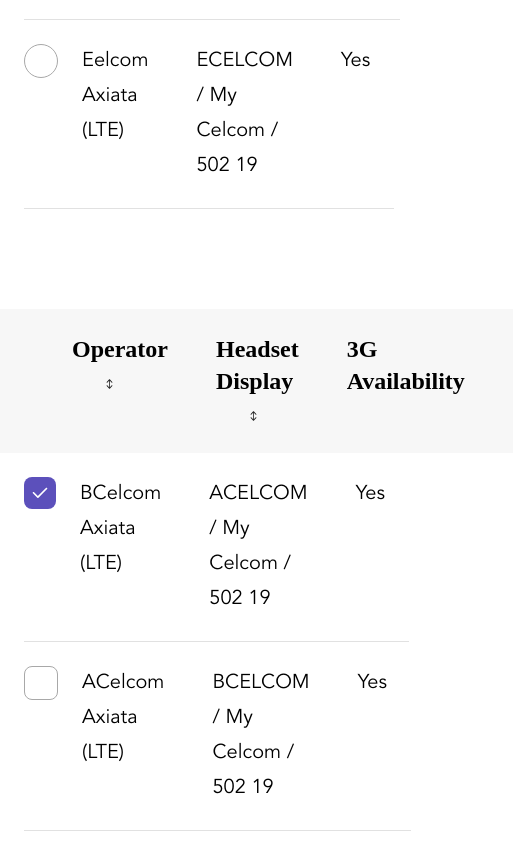
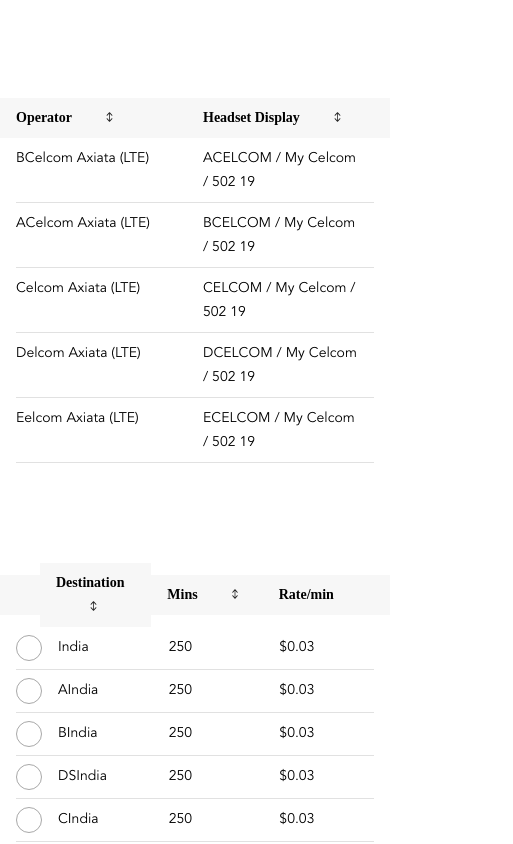
Before and after one commit to rajmohang111/ui_table, a React (Create React App) app: page / in a window 390 px wide. Shown: the part 980-1824 px from the top of the page, 513 px wide, since content can reach past the window. Built offline with nearby package versions, Linux system fonts and the light colour scheme; a web font is replaced by a local one.

Commit message:
moboile layout 2 completed

```diff
--- a/src/App.js
+++ b/src/App.js
@@ -10,32 +10,52 @@
     {
       operator: "BCelcom Axiata (LTE)",
       headsetDisplay: "ACELCOM / My Celcom / 502 19",
-      availability3G: "Yes",
-      isSelected: true,
     },
     {
       operator: "ACelcom Axiata (LTE)",
       headsetDisplay: "BCELCOM / My Celcom / 502 19",
-      availability3G: "Yes",
     },
     {
       operator: "Celcom Axiata (LTE)",
       headsetDisplay: "CELCOM / My Celcom / 502 19",
-      availability3G: "Yes",
     },
     {
       operator: "Delcom Axiata (LTE)",
       headsetDisplay: "DCELCOM / My Celcom / 502 19",
-      availability3G: "Yes",
     },
     {
       operator: "Eelcom Axiata (LTE)",
       headsetDisplay: "ECELCOM / My Celcom / 502 19",
-      availability3G: "Yes",
     },
   ];
 
-  const columns = ["operator", "headsetDisplay", "availability3G"];
+  const data1 = [
+    {
+      destination: "India",
+      mins: 250,
+      rate: "$0.03",
+    },
+    {
+      destination: "AIndia",
+      mins: 250,
+      rate: "$0.03",
+    },
+    {
+      destination: "BIndia",
+      mins: 250,
+      rate: "$0.03",
+    },
+    {
+      destination: "DSIndia",
+      mins: 250,
+      rate: "$0.03",
+    },
+    {
+      destination: "CIndia",
+      mins: 250,
+      rate: "$0.03",
+    },
+  ];
 
   const labels = [
     { label: "Operator", sort: true, sortState: "normal", field: "operator" },
@@ -45,7 +65,22 @@
       sortState: "normal",
       field: "headsetDisplay",
     },
-    { label: "3G Availability", sort: false, field: "availability3G" },
+  ];
+
+  const labels1 = [
+    {
+      label: "Destination",
+      sort: true,
+      sortState: "normal",
+      field: "destination",
+    },
+    {
+      label: "Mins",
+      sort: true,
+      sortState: "normal",
+      field: "mins",
+    },
+    { label: "Rate/min", sort: false, field: "rate" },
   ];
 
   const rowSelect = (selectedRow) => {
@@ -82,6 +117,14 @@
         rowSelect={(selection) => rowSelect(selection)}
         sortedData={(selection) => sortedData(selection)}
       />
+      <div style={{ height: 100 }}></div>
+      <UITable
+        data={data1}
+        labels={labels1}
+        config={config}
+        rowSelect={(selection) => rowSelect(selection)}
+        sortedData={(selection) => sortedData(selection)}
+      />
     </div>
   );
 }
--- a/src/UIComponents/table/Checkbox/Checkbox.css
+++ b/src/UIComponents/table/Checkbox/Checkbox.css
@@ -33,3 +33,50 @@
    positioned relative to this div
   */
 }
+
+@media only screen and (max-width: 700px) {
+  .tick {
+    height: 12px;
+    width: 12px;
+    margin-left: 6px;
+    margin-top: 6px;
+  }
+
+  .checkbox-all {
+    margin-bottom: 0px;
+    margin-top: 0px;
+  }
+
+  .checkbox {
+    margin-top: 8px;
+  }
+
+  .selected-outer-checkbox {
+    background: #5c50bb;
+    border-radius: 8px;
+    height: 24px;
+    width: 24px;
+    margin-right: 0;
+    margin-left: 0;
+    position: relative;
+    /*
+     Child elements with absolute positioning will be
+     positioned relative to this div
+    */
+  }
+
+  .unselected-outer-checkbox {
+    background: #ffffff;
+    border-radius: 8px;
+    height: 24px;
+    width: 24px;
+    margin-right: 0;
+    margin-left: 0;
+    position: relative;
+    border: 1px solid #a8a8a8;
+    /*
+     Child elements with absolute positioning will be
+     positioned relative to this div
+    */
+  }
+}
--- a/src/UIComponents/table/Checkbox/Checkbox.js
+++ b/src/UIComponents/table/Checkbox/Checkbox.js
@@ -3,32 +3,58 @@
 import "./Checkbox.css";
 
 function Checkbox(props) {
-  const onSelect = (e, index) => {
-    let tmp = props.tblData.map((row, i) => {
-      if (i === index) {
-        if (row.isSelected) {
+  const onSelect = (index) => {
+    let tmp = [];
+
+    if (index === -1) {
+      if (props.data.isSelected) {
+        props.setSelectAll({ isSelected: false });
+      } else {
+        props.setSelectAll({ isSelected: true });
+      }
+      tmp = props.tblData.map((row) => {
+        if (props.data.isSelected) {
           return { ...row, isSelected: false };
         } else {
           return { ...row, isSelected: true };
         }
+      });
+    } else {
+      tmp = props.tblData.map((row, i) => {
+        if (i === index) {
+          if (row.isSelected) {
+            return { ...row, isSelected: false };
+          } else {
+            return { ...row, isSelected: true };
+          }
+        }
+        return { ...row };
+      });
+      if (tmp.every((element) => element.isSelected === true)) {
+        props.setSelectAll({ isSelected: true });
+      } else {
+        props.setSelectAll({ isSelected: false });
       }
-      return { ...row };
-    });
+    }
     props.updateSelection(tmp);
   };
 
   return (
-    <div className="iconCell">
+    <div className={props.index === -1 ? "" : "iconCell"}>
       <div
         className={
-          props.data.isSelected
-            ? "selected-outer-checkbox"
-            : "unselected-outer-checkbox"
+          props.data?.isSelected
+            ? `selected-outer-checkbox ${
+                props.index === -1 ? "checkbox-all" : "checkbox"
+              }`
+            : `unselected-outer-checkbox ${
+                props.index === -1 ? "checkbox-all" : "checkbox"
+              }`
         }
-        onClick={(e) => onSelect(e, props.index)}
+        onClick={(e) => onSelect(props.index)}
       >
         <div className="inner-circle">
-          {props.data.isSelected ? (
+          {props.data?.isSelected ? (
             <img className="tick" src={tick} alt="tick" />
           ) : (
             <></>
--- a/src/UIComponents/table/Header/Header.css
+++ b/src/UIComponents/table/Header/Header.css
@@ -13,6 +13,78 @@
   text-align: left;
 }
 
+.col {
+  flex: 1; /* distributes space on the line equally among items */
+  font-family: "AvenirLTStd-Heavy";
+  font-style: normal;
+  font-weight: 700;
+  font-size: 24px;
+  line-height: 32px;
+  color: #000000;
+  width: 235px;
+  background: #f7f7f7;
+  padding: 24px;
+  text-align: left;
+}
+
+.noHeader {
+  background: #f7f7f7;
+  padding: 24px;
+  width: 8px;
+}
+
+@media only screen and (max-width: 700px) {
+  header {
+    display: flex;
+    align-items: center;
+  }
+
+  .empty {
+    height: 24px;
+  }
+
+  .noHeader {
+    background: #f7f7f7;
+    padding-left: 16px;
+    padding-right: 16px;
+    padding-top: 8px;
+    padding-bottom: 8px;
+    height: 24px;
+  }
+
+  .col {
+    flex: 1; /* distributes space on the line equally among items */
+    font-family: "AvenirLTStd-Heavy";
+    font-style: normal;
+    font-weight: 700;
+    font-size: 14px;
+    line-height: 24px;
+    color: #000000;
+    background: #f7f7f7;
+    padding-left: 16px;
+    padding-right: 16px;
+    padding-top: 8px;
+    padding-bottom: 8px;
+    text-align: left;
+  }
+
+  .last-col {
+    flex: 1; /* distributes space on the line equally among items */
+    font-family: "AvenirLTStd-Heavy";
+    font-style: normal;
+    font-weight: 700;
+    font-size: 14px;
+    line-height: 24px;
+    color: #000000;
+    background: #f7f7f7;
+    padding-left: 16px;
+    padding-right: 32px;
+    padding-top: 8px;
+    padding-bottom: 8px;
+    text-align: left;
+  }
+}
+
 .arrow {
   width: 14.67px;
   height: 9.82px;
--- a/src/UIComponents/table/Header/Header.js
+++ b/src/UIComponents/table/Header/Header.js
@@ -1,4 +1,5 @@
-import { useState, memo } from "react";
+import { useState, useCallback, memo } from "react";
+import Checkbox from "../Checkbox/Checkbox";
 import descending from "../../../images/arrow.svg";
 import sortingNetural from "../../../images/sortingNetural.svg";
 import SortingUp from "../../../images/SortingUp.svg";
@@ -6,42 +7,45 @@
 
 function Header(props) {
   const [labels, setLabels] = useState(props.labels);
-  let sortedData = [...props.tblData];
 
-  const sortData = (config, index) => {
+  const sortData = useCallback(
+    (config, index) => {
       let tmpLabels = labels.map((row, i) => {
         return { ...row, sortState: "normal" };
       });
 
       if (config.sortState === "normal") {
-      sortedData.sort((a, b) =>
-        a[config.field] > b[config.field]
-          ? 1
-          : b[config.field] > a[config.field]
-          ? -1
-          : 0
-      );
         tmpLabels[index].sortState = "asc";
       } else if (config.sortState === "asc") {
-      sortedData.sort((a, b) =>
-        a[config.field] < b[config.field]
-          ? 1
-          : b[config.field] < a[config.field]
-          ? -1
-          : 0
-      );
         tmpLabels[index].sortState = "des";
       } else if (config.sortState === "des") {
-      sortedData = [...props.initialData];
         tmpLabels[index].sortState = "normal";
       }
-    props.sortData(sortedData);
+      props.sortData(config);
       setLabels(tmpLabels);
-  };
+    },
+    [props.labels]
+  );
 
   return (
     <header>
-      {props.config.selection && <div className="noHeader"></div>}
+      {props.config.selection && (
+        <div className="noHeader">
+          {window.screen.width < 700 &&
+            props.config.selection === "checkbox" && (
+              <Checkbox
+                data={props.selectAll}
+                index={-1}
+                updateSelection={(data) => props.updateSelection(data)}
+                setSelectAll={props.setSelectAll}
+                tblData={props.tblData}
+              />
+            )}
+          {window.screen.width < 700 && props.config.selection === "radio" && (
+            <div className="empty"></div>
+          )}
+        </div>
+      )}
       {labels &&
         labels.map((col, index) => (
           <div
@@ -49,7 +53,9 @@
             className={props.labels.length - 1 === index ? "last-col" : "col"}
           >
             {col.label}
-            {col.sort && col.sortState === "normal" && (
+            {window.screen.width > 700 &&
+              col.sort &&
+              col.sortState === "normal" && (
                 <img
                   className="arrow"
                   src={sortingNetural}
@@ -57,7 +63,9 @@
                   onClick={() => sortData(col, index)}
                 />
               )}
-            {col.sort && col.sortState === "des" && (
+            {window.screen.width > 700 &&
+              col.sort &&
+              col.sortState === "des" && (
                 <img
                   className="arrow"
                   src={descending}
@@ -65,7 +73,9 @@
                   onClick={() => sortData(col, index)}
                 />
               )}
-            {col.sort && col.sortState === "asc" && (
+            {window.screen.width > 700 &&
+              col.sort &&
+              col.sortState === "asc" && (
                 <img
                   className="arrow"
                   src={SortingUp}
--- a/src/UIComponents/table/RadioButton/RadioButton.css
+++ b/src/UIComponents/table/RadioButton/RadioButton.css
@@ -1,4 +1,3 @@
-
 .selected-outer-circle {
   background: #5c50bb;
   border-radius: 50%;
@@ -46,3 +45,53 @@
      positioned relative to this div
     */
 }
+
+@media only screen and (max-width: 700px) {
+  .outer-circle {
+    border: 1px solid #a8a8a8;
+    background: #ffffff;
+    border-radius: 50%;
+    height: 24px;
+    width: 24px;
+    margin: 8px;
+    margin-right: 0px;
+    margin-left: 0px;
+    position: relative;
+    /*
+       Child elements with absolute positioning will be
+       positioned relative to this div
+      */
+  }
+
+  .selected-outer-circle {
+    background: #5c50bb;
+    border-radius: 50%;
+    height: 24px;
+    width: 24px;
+    margin: 8px;
+    margin-right: 0px;
+    margin-left: 0px;
+    position: relative;
+    /*
+       Child elements with absolute positioning will be
+       positioned relative to this div
+      */
+  }
+  .selected-inner-circle {
+    position: absolute;
+    background: #f7f7f7;
+    border-radius: 50%;
+    height: 12px;
+    width: 12px;
+    /*
+       Put top edge and left edge in the center
+      */
+    top: 50%;
+    left: 50%;
+    margin: -6px 0px 0px -6px;
+    /*
+       Offset the position correctly with
+       minus half of the width and minus half of the height
+      */
+  }
+}
--- a/src/UIComponents/table/RadioButton/RadioButton.js
+++ b/src/UIComponents/table/RadioButton/RadioButton.js
@@ -2,7 +2,7 @@
 import "./RadioButton.css";
 
 function RadioButton(props) {
-  const onSelect = (e, index) => {
+  const onSelect = (index) => {
     let tmp = props.tblData.map((row) => {
       return { ...row, isSelected: false };
     });
@@ -17,7 +17,7 @@
         className={
           props.data.isSelected ? "selected-outer-circle" : "outer-circle"
         }
-        onClick={(e) => onSelect(e, props.index)}
+        onClick={() => onSelect(props.index)}
       >
         {props.data.isSelected && (
           <div className="selected-inner-circle">
--- a/src/UIComponents/table/UITable.js
+++ b/src/UIComponents/table/UITable.js
@@ -1,4 +1,4 @@
-import { useState, memo } from "react";
+import { useState, useCallback, memo } from "react";
 import Header from "./Header/Header";
 import RadioButton from "./RadioButton/RadioButton";
 import Checkbox from "./Checkbox/Checkbox";
@@ -6,17 +6,45 @@
 
 function UITable(props) {
   const [tblData, setTblData] = useState(props.data);
+  const [selectAll, setSelectAll] = useState({ isSelected: false });
 
-  const updateSelection = (data) => {
-    setTblData(data);
-    props.rowSelect(data);
-  };
+  const updateSelection = useCallback(
+    (data) => {
+      setTblData(data);
+      props.rowSelect(data);
+    },
+    [props.data]
+  );
 
-  const sortData = (data) => {
-    let tmpTblData = [...data];
-    setTblData(tmpTblData);
-    props.sortedData(tmpTblData);
-  };
+  const sortData = useCallback(
+    (config) => {
+      let tmpTblData = [...tblData];
+
+      if (config.sortState === "normal") {
+        tmpTblData.sort((a, b) =>
+          a[config.field] > b[config.field]
+            ? 1
+            : b[config.field] > a[config.field]
+            ? -1
+            : 0
+        );
+      } else if (config.sortState === "asc") {
+        tmpTblData.sort((a, b) =>
+          a[config.field] < b[config.field]
+            ? 1
+            : b[config.field] < a[config.field]
+            ? -1
+            : 0
+        );
+      } else if (config.sortState === "des") {
+        tmpTblData = [...props.data];
+      }
+
+      setTblData(tmpTblData);
+      props.sortedData(tmpTblData);
+    },
+    [props.data]
+  );
 
   return (
     <section>
@@ -24,8 +52,11 @@
         labels={props.labels}
         config={props.config}
         sortData={sortData}
-        tblData={tblData}
+        tblData={props.data}
         initialData={props.data}
+        updateSelection={updateSelection}
+        selectAll={selectAll}
+        setSelectAll={setSelectAll}
       />
       {tblData &&
         tblData.map((data, index) => (
@@ -43,6 +74,7 @@
                 data={data}
                 index={index}
                 updateSelection={updateSelection}
+                setSelectAll={setSelectAll}
                 tblData={tblData}
               />
             )}
@@ -64,4 +96,4 @@
   );
 }
 
-export default UITable;
+export default memo(UITable);
--- a/src/UIComponents/table/UItable.css
+++ b/src/UIComponents/table/UItable.css
@@ -8,20 +8,6 @@
   flex: 1;
   margin-left: 24px;
   margin-right: 24px;
-}
-
-.col {
-  flex: 1; /* distributes space on the line equally among items */
-  font-family: "AvenirLTStd-Heavy";
-  font-style: normal;
-  font-weight: 700;
-  font-size: 24px;
-  line-height: 32px;
-  color: #000000;
-  width: 235px;
-  background: #f7f7f7;
-  padding: 24px;
-  text-align: left;
 }
 
 .cell {
@@ -53,10 +39,46 @@
   padding-left: 0px;
 }
 
-.noHeader {
-  background: #f7f7f7;
-  padding: 24px;
-  width: 8px;
+@media only screen and (max-width: 700px) {
+  .row {
+    display: flex; /* aligns all child elements (flex items) in a row */
+    flex: 1;
+    margin-left: 16px;
+    margin-right: 16px;
+  }
+
+  .firstCell {
+    flex: 1; /* distributes space on the line equally among items */
+    font-family: "AvenirLTStd-Book";
+    font-style: normal;
+    font-weight: 350;
+    font-size: 14px;
+    line-height: 24px;
+    letter-spacing: 0.001em;
+    color: #000000;
+    border-bottom: 1px solid #e1e1e1;
+    text-align: left;
+    padding-right: 16px;
+    padding-top: 8px;
+    padding-bottom: 8px;
+    padding-left: 0px;
+  }
+
+  .cell {
+    flex: 1; /* distributes space on the line equally among items */
+    font-family: "AvenirLTStd-Book";
+    font-style: normal;
+    font-weight: 350;
+    font-size: 14px;
+    line-height: 24px;
+    letter-spacing: 0.001em;
+    color: #000000;
+    border-bottom: 1px solid #e1e1e1;
+    text-align: left;
+    padding: 16px;
+    padding-top: 8px;
+    padding-bottom: 8px;
+  }
 }
 
 .iconCell {
```
Lines whose indentation alone changed are shown as unchanged.
